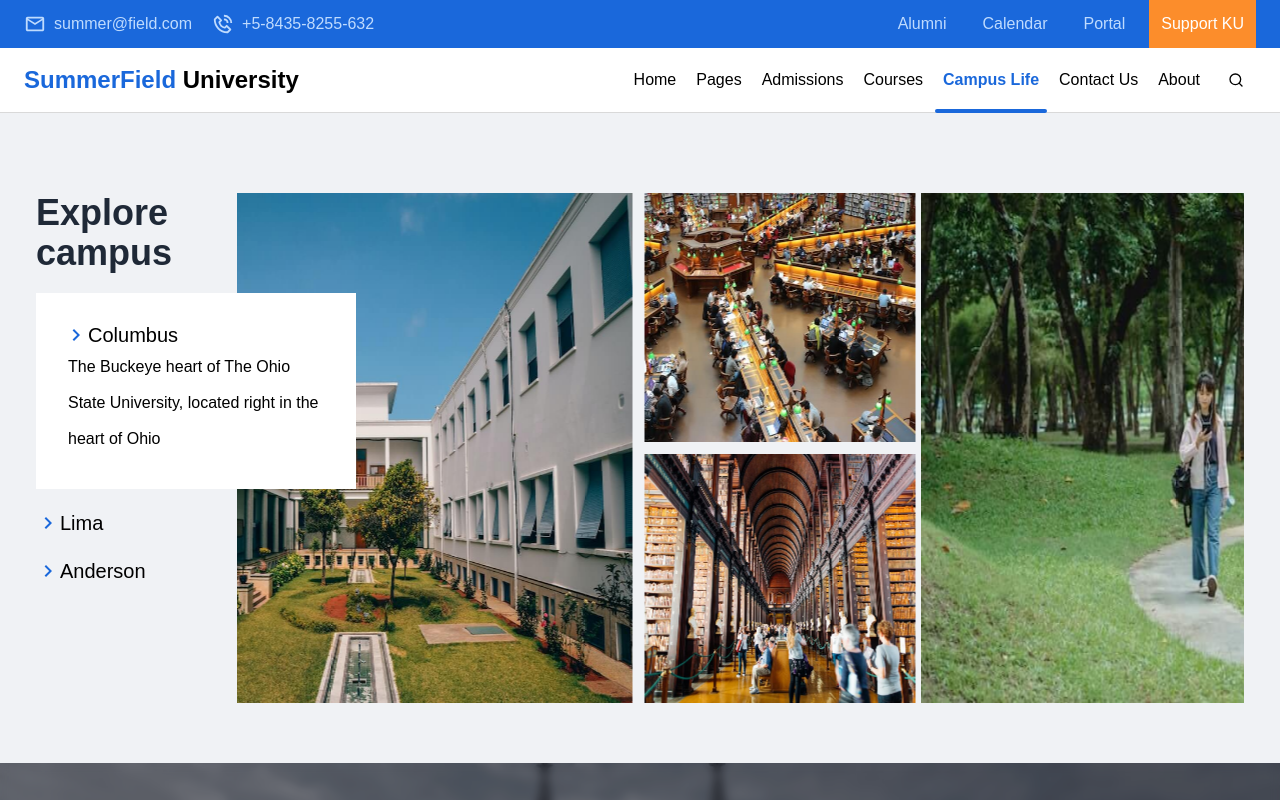
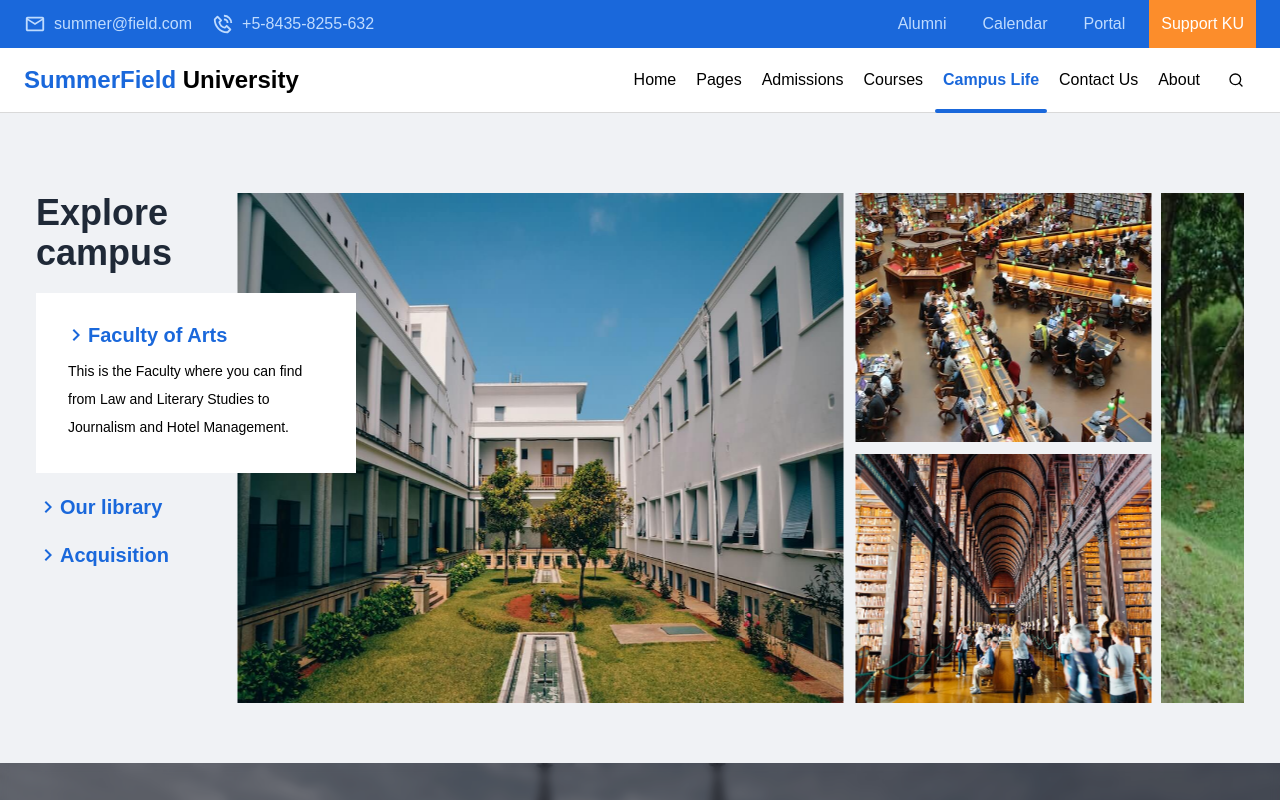
Before and after one commit to Junaed-Uddin/university, a Next.js app: page /campus-life in a window 1280 px wide. Shown: the top 800 px of the page. Built offline with nearby package versions, Linux system fonts and the light colour scheme.

Commit message:
campus life overflow problem fixed and content updated

```diff
--- a/components/Home/CampusLife/PhotoGrid/PhotoGrid.jsx
+++ b/components/Home/CampusLife/PhotoGrid/PhotoGrid.jsx
@@ -3,7 +3,7 @@ import React from 'react';
 
 const PhotoGrid = ({ img1, img2, img3 }) => {
   return (
-    <div className="w-full lg:w-11/12  min-h-[300px] lg:min-h-[500px] grid grid-rows-1 lg:grid-rows-2 grid-cols-1 lg:grid-cols-3 gap-3">
+    <div className="w-full lg:w-full  min-h-[300px] lg:min-h-[500px] grid grid-rows-1 lg:grid-rows-2 grid-cols-1 lg:grid-cols-3 gap-3">
       <div className=" row-span-2 col-span-2 relative group">
         <Image
           src={img1}
--- a/components/Home/CampusLife/index.jsx
+++ b/components/Home/CampusLife/index.jsx
@@ -7,8 +7,10 @@ import { useRef, useState } from 'react';
 import Image from 'next/image';
 
 const CampusLife = () => {
+  const [isDefaultOpen, setIsDefaultOpen] = useState(false); //default collapse State
   const [isOpen, setIsOpen] = useState(false); //collapse State
   const [collapseId, setCollapseId] = useState('clp1'); //collapse State
+
   // const swiper = useSwiper();
   // const prevRef = useRef(null);    // custom navigation refs
   // const nextRef = useRef(null);
@@ -37,22 +39,23 @@ const CampusLife = () => {
             <p
               id="clp1"
               onClick={() => handleCollapse('clp1')}
-              className={`flex items-center text-xl ${
+              className={`flex items-center text-primary font-semibold text-xl ${
                 !isOpen && collapseId === 'clp1'
                   ? 'pt-7 w-full lg:w-[320px] px-7 bg-white relative z-20'
                   : ''
               }     `}
             >
-              <MdNavigateNext className="text-primary text-2xl" /> Columbus
+              <MdNavigateNext className="text-primary text-2xl" /> Faculty of
+              Arts
             </p>
             <div
               className={` ${
                 !isOpen && collapseId === 'clp1' ? 'block' : 'hidden'
-              } w-full lg:w-[320px] pb-8 px-8 leading-9 bg-white relative z-20 `}
+              } w-full lg:w-[320px] pb-8 px-8 text-sm leading-7 bg-white relative z-20 pt-2`}
             >
               <p className="">
-                The Buckeye heart of The Ohio State University, located right in
-                the heart of Ohio
+                This is the Faculty where you can find from Law and Literary
+                Studies to Journalism and Hotel Management.
               </p>
             </div>
           </div>
@@ -60,45 +63,46 @@ const CampusLife = () => {
             <p
               id="3"
               onClick={() => handleCollapse('clp3')}
-              className={`flex items-center text-xl ${
+              className={`flex items-center text-primary font-semibold text-xl ${
                 isOpen && collapseId === 'clp3'
                   ? 'pt-7  w-full lg:w-[320px] px-7 bg-white relative z-20'
                   : ''
               }     `}
             >
-              <MdNavigateNext className="text-primary text-2xl" /> Lima
+              <MdNavigateNext className="text-primary text-2xl" /> Our library
             </p>
             <div
               className={` ${
                 isOpen && collapseId === 'clp3' ? 'block' : 'hidden'
-              }  w-full lg:w-[320px] pb-8 px-8 leading-9 bg-white relative z-20 `}
+              } w-full lg:w-[320px] pb-8 px-8 text-sm leading-7 bg-white relative z-20 pt-2 `}
             >
               <p className="">
-                Developing leaders with the resources and strength of the
-                state’s top university
+                We have one of the richest and oldest library Of our country
+                more than 1000 students can enjoy their time hare together
               </p>
             </div>
           </div>
+
           <div>
             <p
-              id="clp2"
+              id="2"
               onClick={() => handleCollapse('clp2')}
-              className={`flex items-center text-xl ${
-                isOpen && collapseId === 'clp2'
-                  ? 'pt-7   w-full lg:w-[320px] px-7 bg-white relative z-20'
+              className={`flex items-center text-primary font-semibold text-xl ${
+                !isOpen && collapseId === 'clp2'
+                  ? 'pt-7  w-full lg:w-[320px] px-7 bg-white relative z-20'
                   : ''
               }     `}
             >
-              <MdNavigateNext className="text-primary text-2xl" /> Anderson
+              <MdNavigateNext className="text-primary text-2xl" /> Acquisition
             </p>
             <div
               className={` ${
-                isOpen && collapseId === 'clp2' ? 'block' : 'hidden'
-              } w-full lg:w-[320px] pb-8 px-8 leading-9 bg-white relative z-20 `}
+                !isOpen && collapseId === 'clp2' ? 'block' : 'hidden'
+              } w-full lg:w-[320px] pb-8 px-8 text-sm leading-7 bg-white relative z-20 pt-2 `}
             >
               <p className="">
-                The Buckeye heart of The Ohio State University, located right in
-                the heart of Ohio
+                A journey of every document in the Library to reach its readers
+                starts from the acquition section
               </p>
             </div>
           </div>
@@ -122,28 +126,28 @@ const CampusLife = () => {
           }}
           modules={[Autoplay]}
         >
-          <SwiperSlide className="lg:-mx-20">
+          <SwiperSlide className="">
             <PhotoGrid
               img1={`/assets/images/campus-life/campus1.jpg`}
               img2={`/assets/images/campus-life/campus2.jpg`}
               img3={`/assets/images/campus-life/campus3.jpg`}
             />
           </SwiperSlide>
-          <SwiperSlide className="lg:-mx-20">
+          <SwiperSlide className="">
             <PhotoGrid
               img1={`/assets/images/campus-life/campus4.jpg`}
               img2={`/assets/images/campus-life/campus5.jpg`}
               img3={`/assets/images/campus-life/campus6.jpg`}
             />
           </SwiperSlide>
-          <SwiperSlide className="lg:-mx-20">
+          <SwiperSlide className="">
             <PhotoGrid
               img1={`/assets/images/campus-life/campus7.jpg`}
               img2={`/assets/images/campus-life/campus8.jpg`}
               img3={`/assets/images/campus-life/campus2.jpg`}
             />
           </SwiperSlide>
-          <SwiperSlide className="lg:-mx-20">
+          <SwiperSlide className="">
             <PhotoGrid
               img1={`/assets/images/campus-life/campus6.jpg`}
               img2={`/assets/images/campus-life/campus2.jpg`}
```
